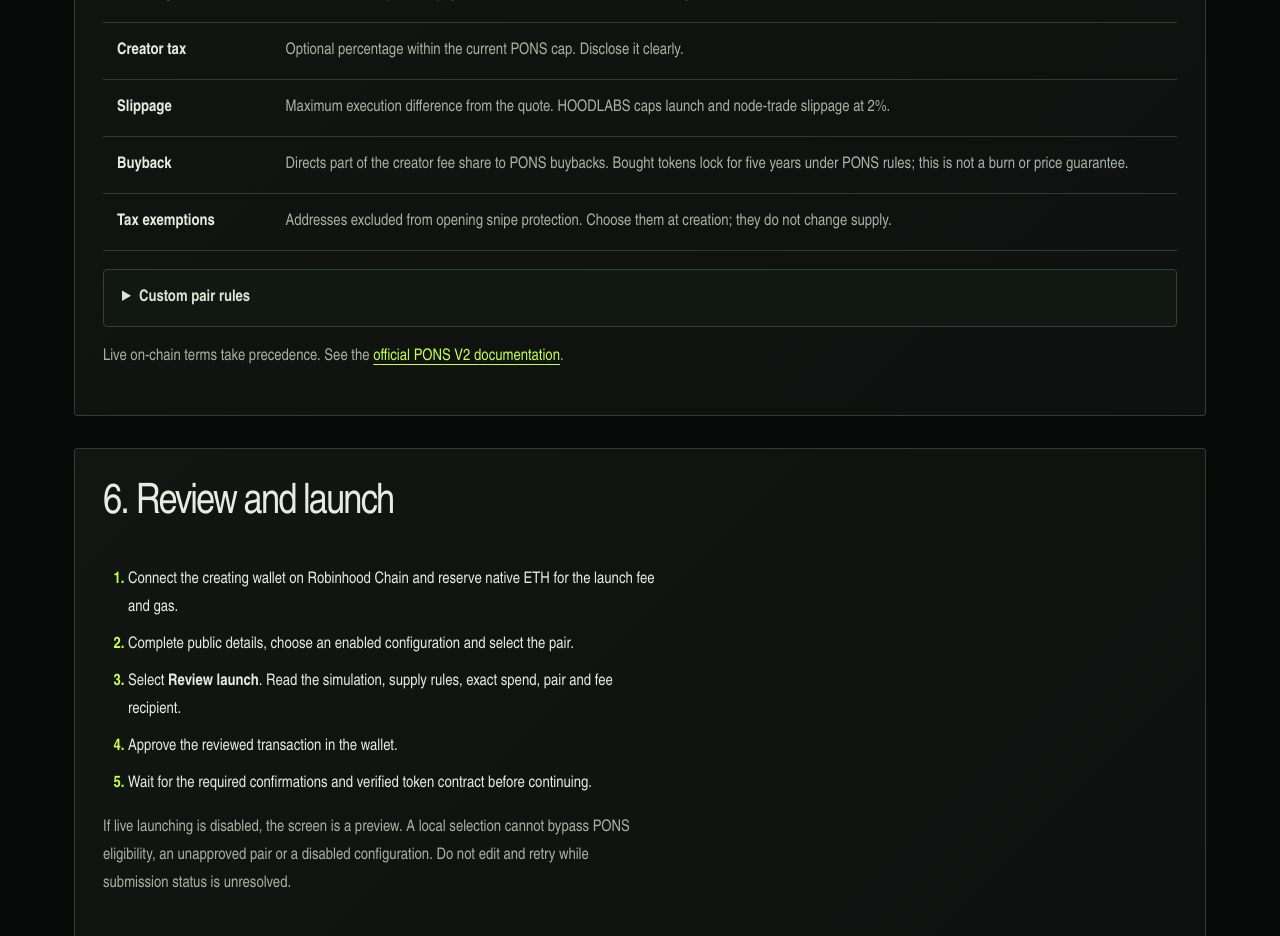
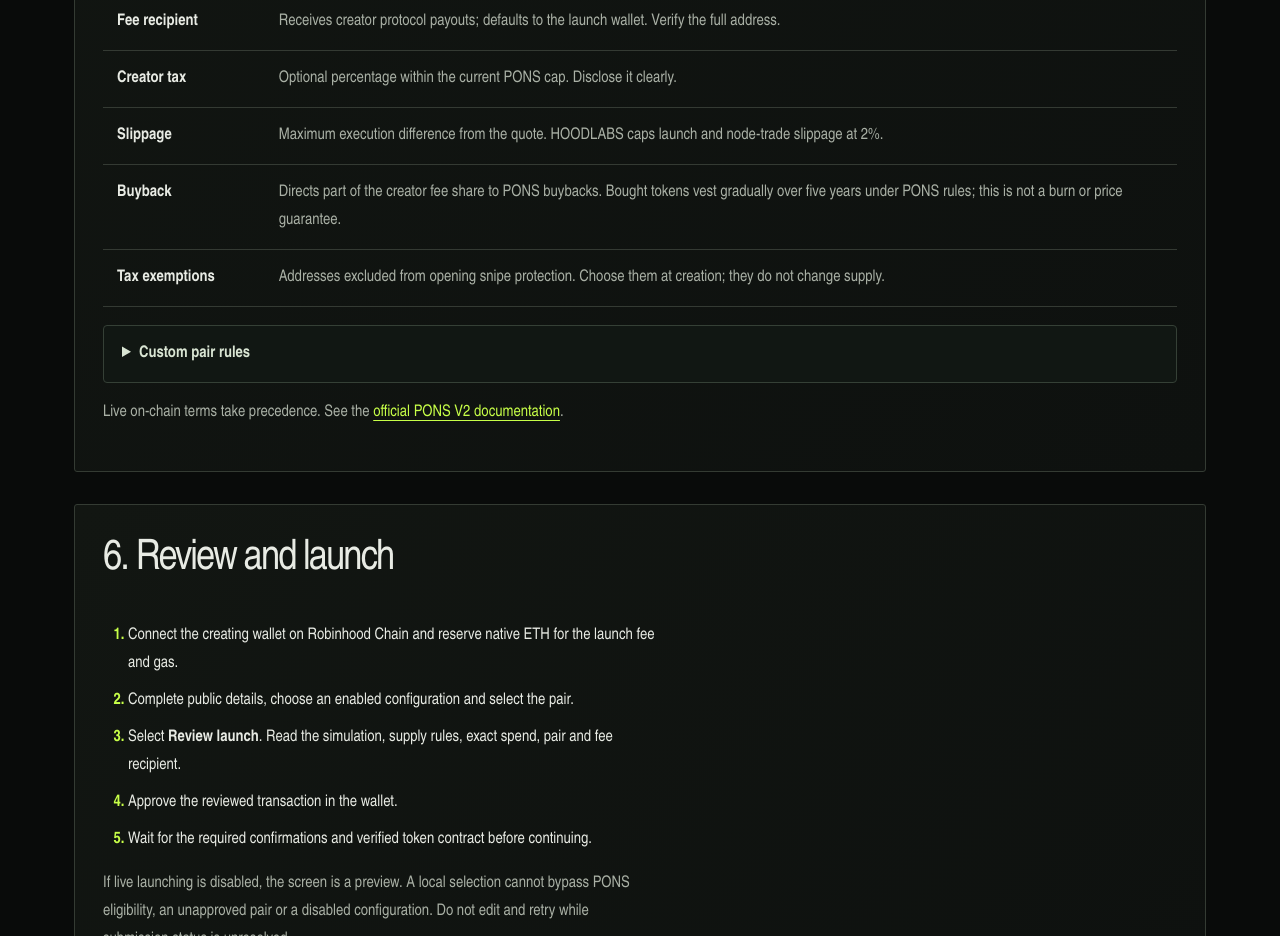
Before and after one commit to txc0ld/hoodlaunch, a Next.js app: page /guide in a window 1280 px wide. Shown: the part 3280-4216 px from the top of the page. Built offline with nearby package versions, Linux system fonts and the light colour scheme; a web font is replaced by a local one.

Commit message:
Clarify gradual buyback vesting and normalize bundled license

```diff
--- a/pages/guide.tsx
+++ b/pages/guide.tsx
@@ -12,7 +12,7 @@ const inputs = [
  ['Fee recipient','Receives creator protocol payouts; defaults to the launch wallet. Verify the full address.'],
  ['Creator tax','Optional percentage within the current PONS cap. Disclose it clearly.'],
  ['Slippage','Maximum execution difference from the quote. HOODLABS caps launch and node-trade slippage at 2%.'],
- ['Buyback','Directs part of the creator fee share to PONS buybacks. Bought tokens lock for five years under PONS rules; this is not a burn or price guarantee.'],
+ ['Buyback','Directs part of the creator fee share to PONS buybacks. Bought tokens vest gradually over five years under PONS rules; this is not a burn or price guarantee.'],
  ['Tax exemptions','Addresses excluded from opening snipe protection. Choose them at creation; they do not change supply.'],
 ];
 
```
Also changed, not shown: public/fonts/Space-Grotesk-OFL.txt.
